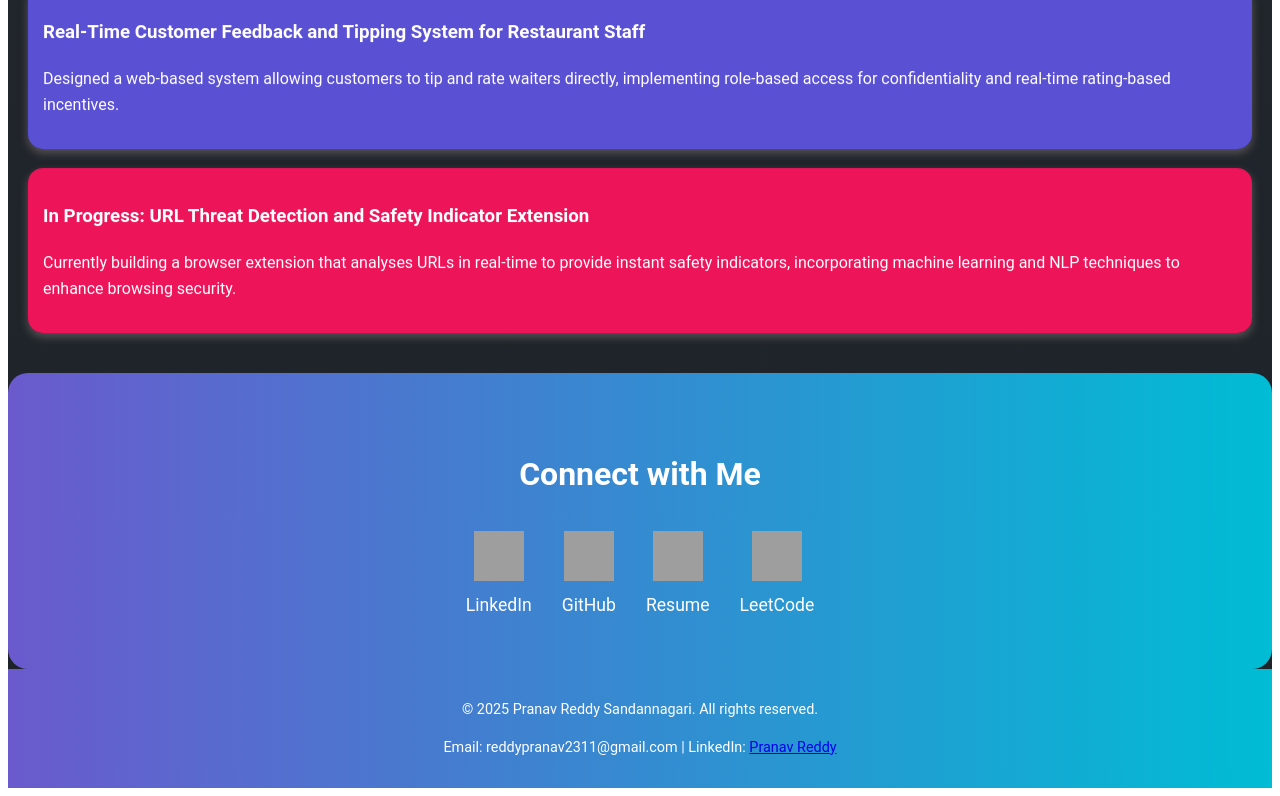
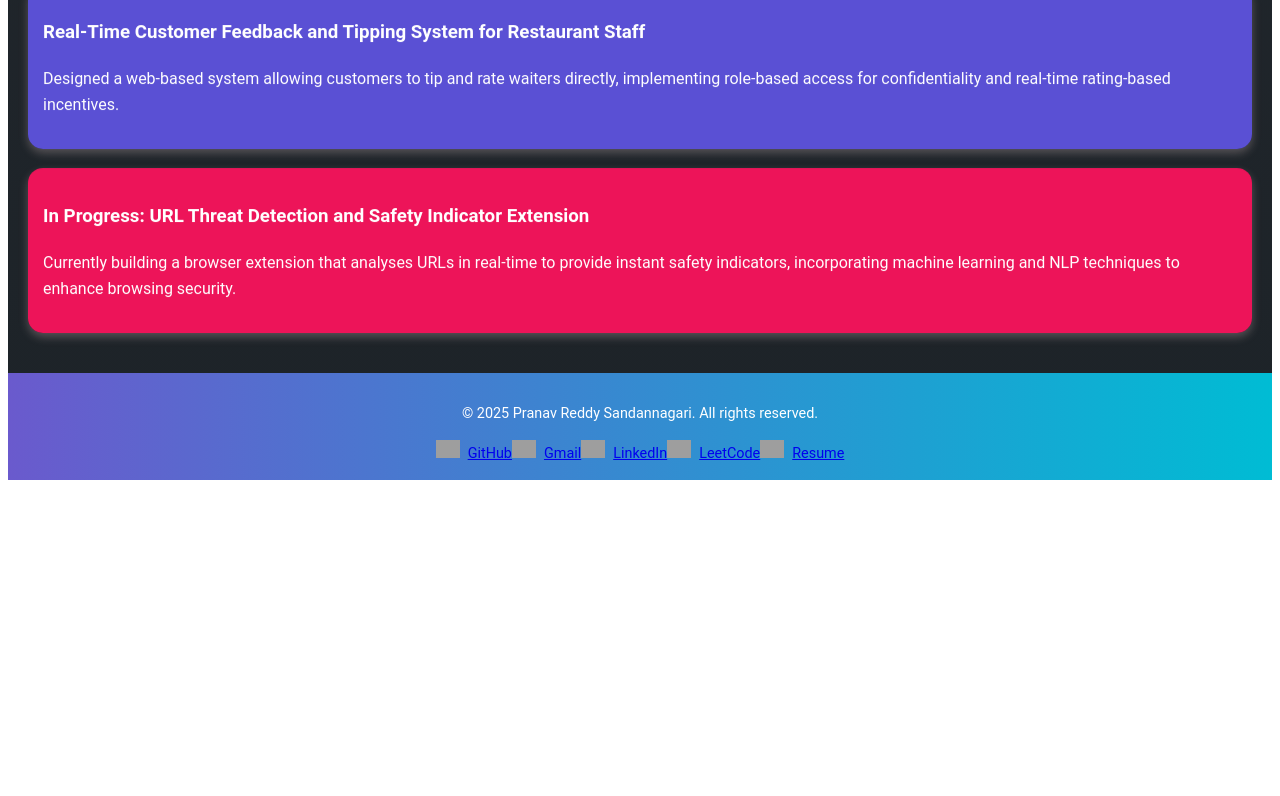
Before and after one commit to itspranavnow/my_portfolio, a React (Create React App) app: page / in a window 1280 px wide. Shown: the part 2027-2823 px from the top of the page. After the commit the page ends 2515 px from the top, so only its background shows below. Built offline with nearby package versions, Linux system fonts and the light colour scheme; grey boxes are pictures that could not be loaded.

Commit message:
update app.jss

```diff
--- a/src/App.js
+++ b/src/App.js
@@ -104,36 +104,51 @@ const App = () => {
         </div>
       </section>
 
-      {/* Contact Section */}
-<section className="contact section-scroll-trigger">
-  <h2>Connect with Me</h2>
-  <div className="contact-links">
-    <a href="https://www.linkedin.com/in/pranav-reddy-6a05961b0" target="_blank" rel="noopener noreferrer" className="contact-item">
-      <img src="https://www.bing.com/images/search?view=detailV2&ccid=7y88DqLR&id=999975844392E378326EE9AD75FE4D0E96841F91&thid=OIP.7y88DqLREW8ApbxWuMBmzgHaEo&mediaurl=https%3a%2f%2f1000marcas.net%2fwp-content%2fuploads%2f2020%2f01%2fLogo-Linkedin.png&exph=2125&expw=3400&q=linkedin+logo&simid=608005990949543629&FORM=IRPRST&ck=A123BD4E0CCA2BEE708A3FBDE5F3CF93&selectedIndex=0&itb=1" alt="LinkedIn" className="contact-icon" />
-      <span>LinkedIn</span>
-    </a>
-    <a href="https://github.com/itspranavnow" target="_blank" rel="noopener noreferrer" className="contact-item">
-      <img src="https://upload.wikimedia.org/wikipedia/commons/9/91/Octicons-mark-github.svg" alt="GitHub" className="contact-icon" />
-      <span>GitHub</span>
-    </a>
-    <a href="https://drive.google.com/drive/folders/1ukwsfykduXU1ZMhd5ZzQF7KbR1PBuOab" target="_blank" rel="noopener noreferrer" className="contact-item">
-      <img src="https://www.bing.com/images/search?view=detailV2&ccid=P5zMNm6G&id=D19DCEFBD6C76B42D0938BD1B8B34AC013A8F47F&thid=OIP.P5zMNm6Gyb5PLSyllpv7_wAAAA&mediaurl=https%3a%2f%2fwww.conovercompany.com%2fwp-content%2fuploads%2f2019%2f06%2fwr-resumes-logo.png&exph=300&expw=300&q=resume+logo&simid=608008232971614974&FORM=IRPRST&ck=4C44C9E9EDF3A7B67CC21C920C5DD435&selectedIndex=25&itb=1" alt="Resume" className="contact-icon" />
-      <span>Resume</span>
-    </a>
-    <a href="https://leetcode.com/itspranavnow" target="_blank" rel="noopener noreferrer" className="contact-item">
-      <img src="https://www.bing.com/ck/a?!&&p=4bc3b5c826206a75286a44b9f0b533c7a57322d18e497ac85a443545f6135048JmltdHM9MTczNzUwNDAwMA&ptn=3&ver=2&hsh=4&fclid=159ecdb0-c752-6eb9-1280-de1dc6ff6fbd&u=a1L2ltYWdlcy9zZWFyY2g_cT1sZWV0Y29kZSUyMGxvZ28mRk9STT1JUUZSQkEmaWQ9MTA2NTA2MUI5MTRCODY1MTNDN0MxMkIxOURCRDk4QzRBMUZDNUY1MA&ntb=1" alt="LeetCode" className="contact-icon" />
-      <span>LeetCode</span>
-    </a>
-  </div>
-</section>
-
       {/* Footer Section */}
       <footer className="footer">
         <p>&copy; 2025 Pranav Reddy Sandannagari. All rights reserved.</p>
-        <p>
-          Email: reddypranav2311@gmail.com | LinkedIn:{' '}
-          <a href="https://www.linkedin.com/in/pranav-reddy-6a05961b0">Pranav Reddy</a>
-        </p>
+        <div className="footer-links">
+          <a href="https://github.com/itspranavnow" target="_blank" rel="noopener noreferrer">
+            <img
+              src="https://upload.wikimedia.org/wikipedia/commons/9/91/Octicons-mark-github.svg"
+              alt="GitHub"
+              style={{ width: '24px', marginRight: '8px' }}
+            />
+            GitHub
+          </a>
+          <a href="mailto:reddypranav2311@gmail.com">
+            <img
+              src="https://upload.wikimedia.org/wikipedia/commons/4/4e/Gmail_Icon.svg"
+              alt="Gmail"
+              style={{ width: '24px', marginRight: '8px' }}
+            />
+            Gmail
+          </a>
+          <a href="https://www.linkedin.com/in/pranav-reddy-6a05961b0" target="_blank" rel="noopener noreferrer">
+            <img
+              src="https://upload.wikimedia.org/wikipedia/commons/c/ca/LinkedIn_logo_initials.png"
+              alt="LinkedIn"
+              style={{ width: '24px', marginRight: '8px' }}
+            />
+            LinkedIn
+          </a>
+          <a href="https://leetcode.com/your-username" target="_blank" rel="noopener noreferrer">
+            <img
+              src="https://upload.wikimedia.org/wikipedia/commons/1/19/LeetCode_logo_black.png"
+              alt="LeetCode"
+              style={{ width: '24px', marginRight: '8px' }}
+            />
+            LeetCode
+          </a>
+          <a href="https://drive.google.com/file/d/your-resume-id/view" target="_blank" rel="noopener noreferrer">
+            <img
+              src="https://upload.wikimedia.org/wikipedia/commons/8/87/PDF_file_icon.svg"
+              alt="Resume"
+              style={{ width: '24px', marginRight: '8px' }}
+            />
+            Resume
+          </a>
+        </div>
       </footer>
     </div>
   );
```
Also changed, not shown: 8 other files (tests, documents, lock files or other folders).
